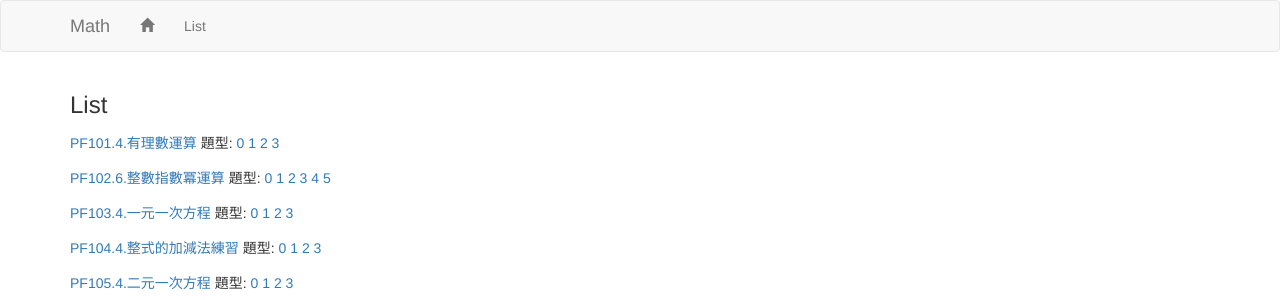
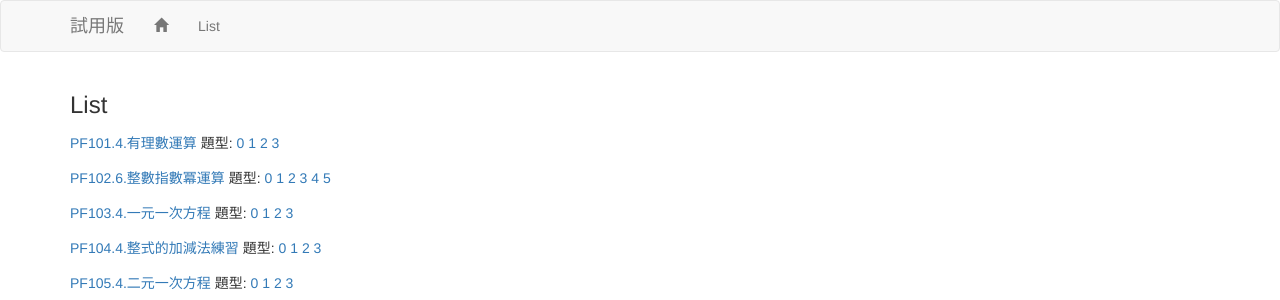
Before and after one commit to eddylin2015/mathsym, a Flask app: page /trythisapps in a window 1280 px wide. Shown: the top 300 px of the page. Run offline with Flask 2, Linux system fonts and the light colour scheme; some libraries are stand-ins or nearby versions.

Commit message:
try edit

```diff
--- a/website/templates/base.html
+++ b/website/templates/base.html
@@ -12,7 +12,7 @@
     <div class="navbar navbar-default">
       <div class="container">
         <div class="navbar-header">
-          <div class="navbar-brand">Math</div>
+          <div class="navbar-brand">試用版</div>
         </div>
         <ul class="nav navbar-nav">
           <li><a href="/"><span class="glyphicon">&#xe021</span></a></li>
```
